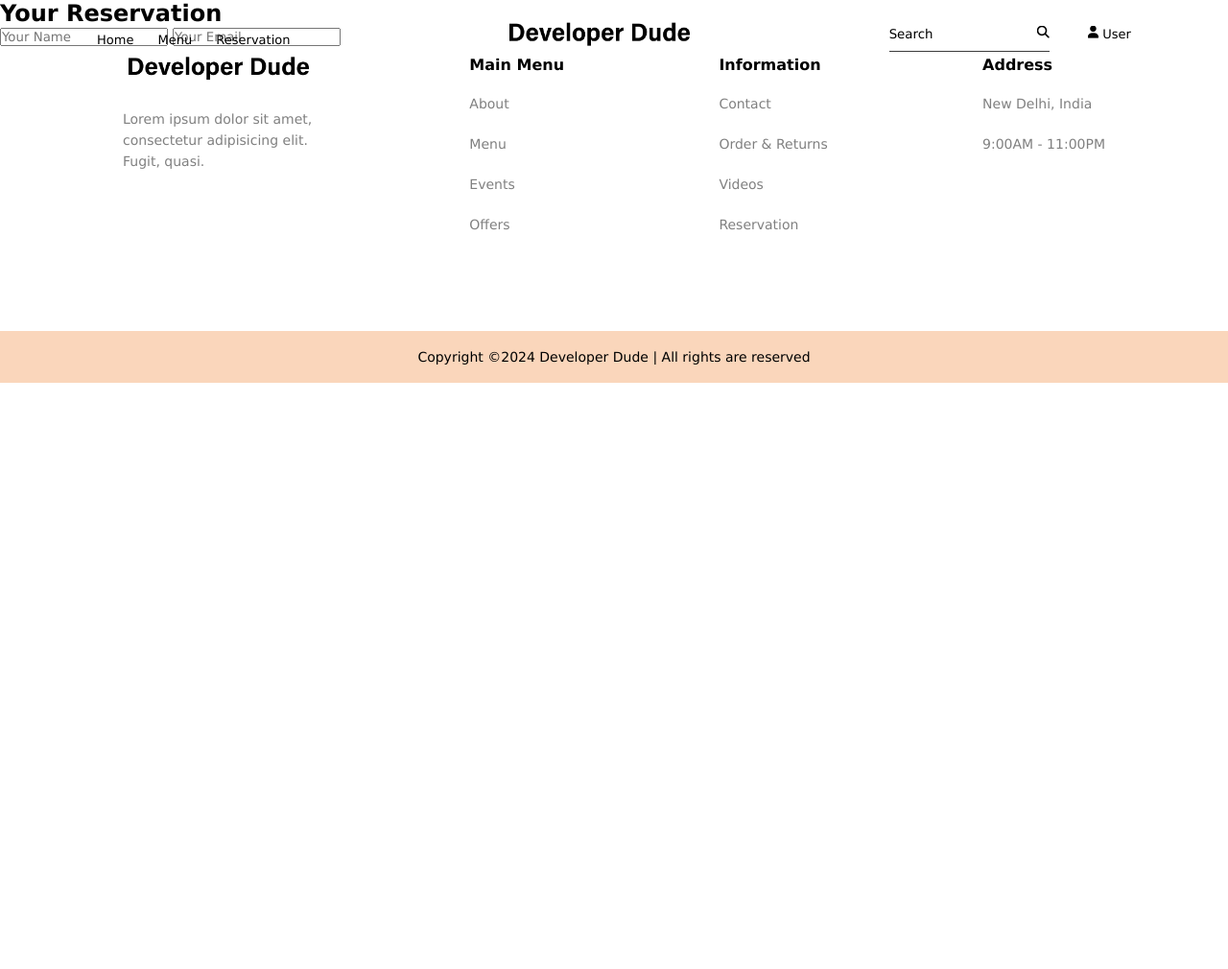
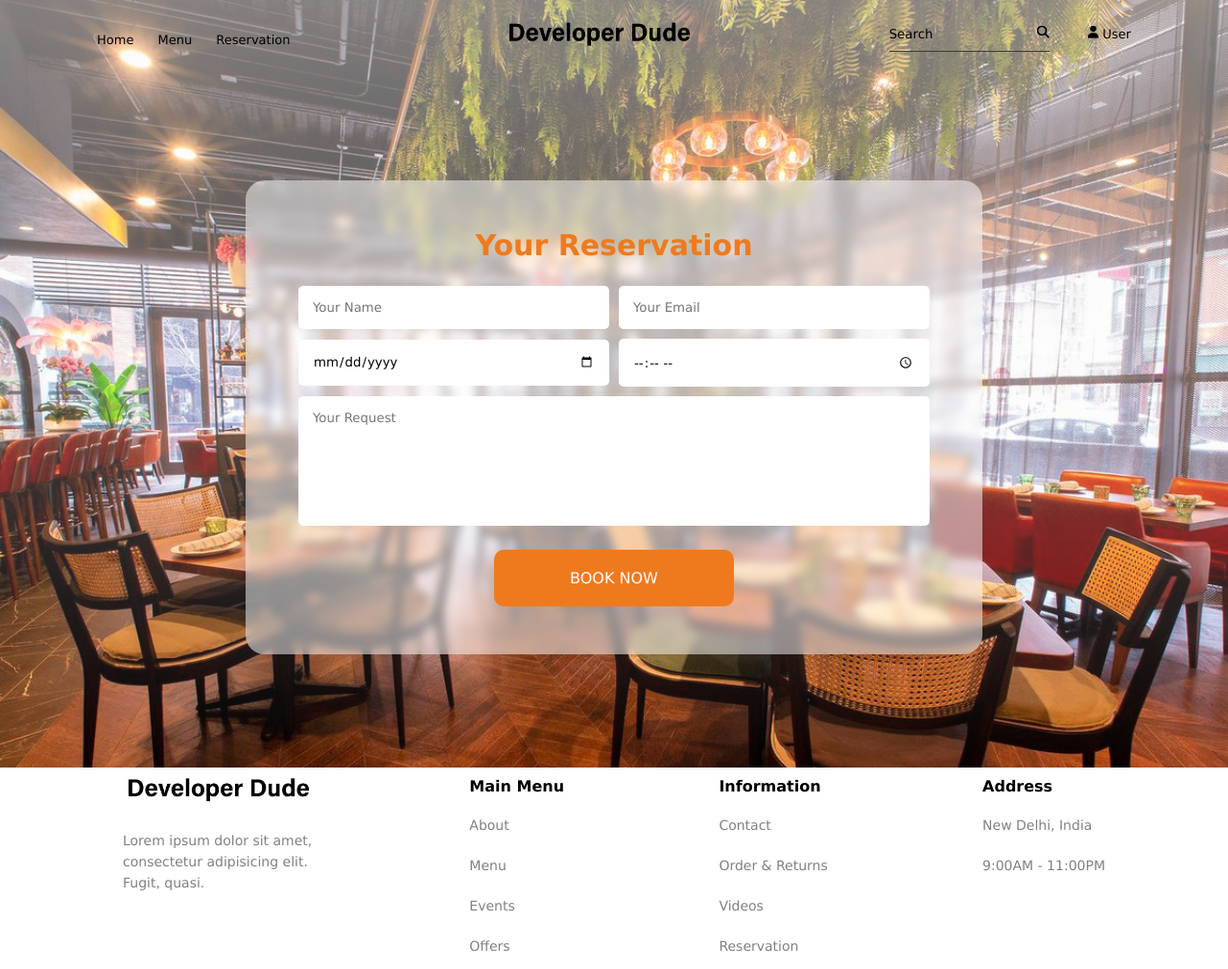
Before and after one commit to Shubiks/Japanese-Restaurant-website, a plain HTML site: page Pages/reservation.html in a window 1280 px wide. Shown: the top 1010 px of the page at 96% size. Before the commit the page ends 800 px from the top, so only its background shows below. Drawn offline with Linux system fonts and the light colour scheme; files whose address does not match are found by name; a web font is replaced by a local one.

Commit message:
add styling to reservation form and set background

```diff
--- a/CSS/reservation.css
+++ b/CSS/reservation.css
@@ -0,0 +1,69 @@
+*{
+    margin: 0;
+    padding: 0;
+    box-sizing: border-box;
+}
+
+.reserve-container {
+    display: flex;
+    min-height: 100vh;
+    background: url('../images/img8.jpg');
+    background-repeat: no-repeat;
+    background-size: cover;  /* cover entire page */
+}
+
+.reservation{
+    width: 100%;
+    height: 100vh;
+    background: linear-gradient(to bottom, white -100%, transparent);
+    display: flex;
+    align-items: center;
+    justify-content: center;
+    padding-top: 70px;
+}
+
+.reservation form{
+    padding: 50px;
+    width: 60%;
+    border-radius: 20px;
+    backdrop-filter: blur(5px);  /* gives Glassy Effect */
+    background-color: rgba(255, 255, 255, 0.5); /* make the glass effect 50% */
+}
+
+.reservation form h2{
+    margin-bottom: 20px;
+    font-size: 30px;
+    color: rgb(239, 122, 30);
+    text-align: center;
+}
+
+.reservation form div{
+    width: 100%;
+    display: flex;
+    align-items: center;
+    justify-content: center;
+}
+
+.reservation form input, .reservation form textarea{
+    width: 50%;
+    padding: 15px;
+    margin: 5px;
+    outline: none;
+    border: none;
+    border-radius: 5px;
+}
+.reservation form textarea{
+    resize: none;
+    width: 100%;
+}
+.reservation form .btn{
+    display: block;
+    border-radius: 10px;
+    margin-top: 20px;
+    text-align: center;
+    width: 250px;
+}
+
+.reservation form .btn:hover{
+    transform: translateX(0);
+}
--- a/Pages/reservation.html
+++ b/Pages/reservation.html
@@ -3,9 +3,9 @@
 <head>
     <meta charset="UTF-8">
     <link rel="stylesheet" href="../CSS/style.css">
+    <link rel="stylesheet" href="../CSS/reservation.css">
     <script src="https://kit.fontawesome.com/9379645876.js" crossorigin="anonymous"></script>
     <meta name="viewport" content="width=device-width, initial-scale=1.0">
-    <link rel="stylesheet" href="../CSS/reservation.css">
     <title>Reservation | Developer Dude</title>
 </head>
 
@@ -39,6 +39,16 @@
                 <div>
                     <input type="text" placeholder="Your Name">
                     <input type="email" placeholder="Your Email">
+                </div>
+                <div>
+                    <input type="date" placeholder="Choose Date">
+                    <input type="time" placeholder="Choose Time">
+                </div>
+                <div>
+                    <textarea placeholder="Your Request" cols="30" rows="7"></textarea>
+                </div>
+                <div>
+                    <a href="#" class="btn">BOOK NOW</a>
                 </div>
             </form>
         </div>
```
